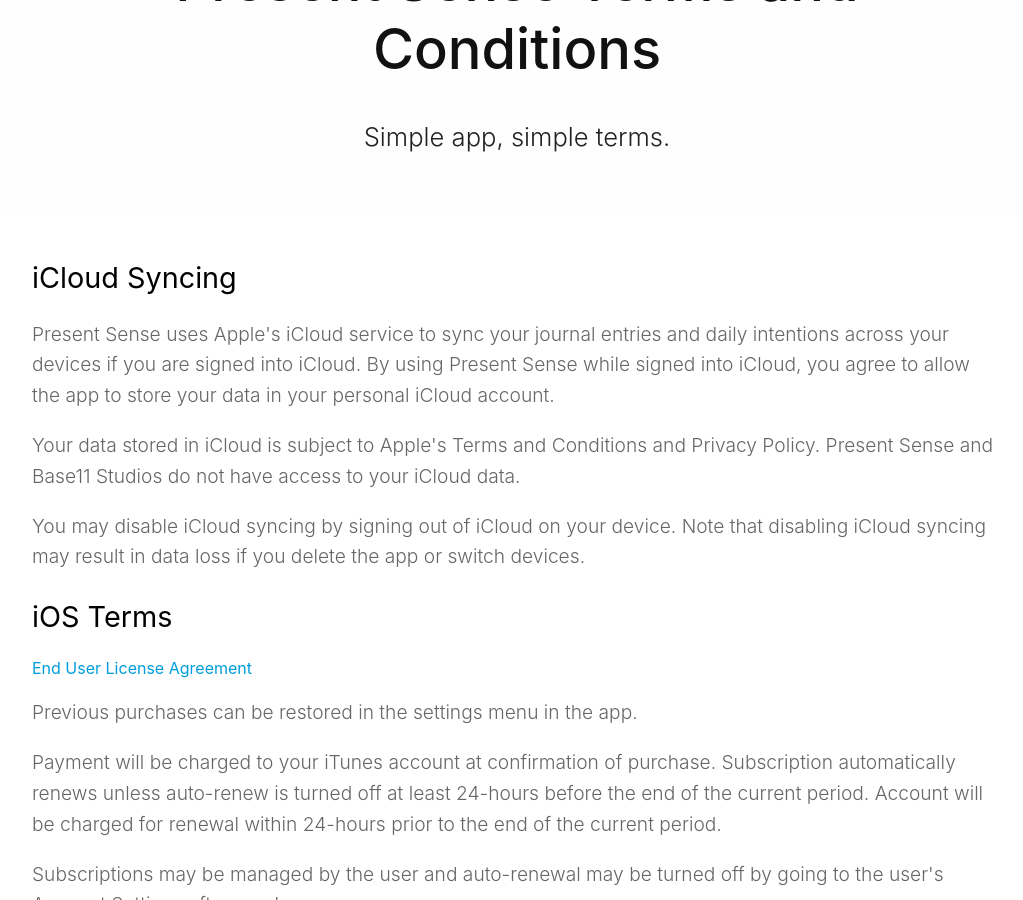
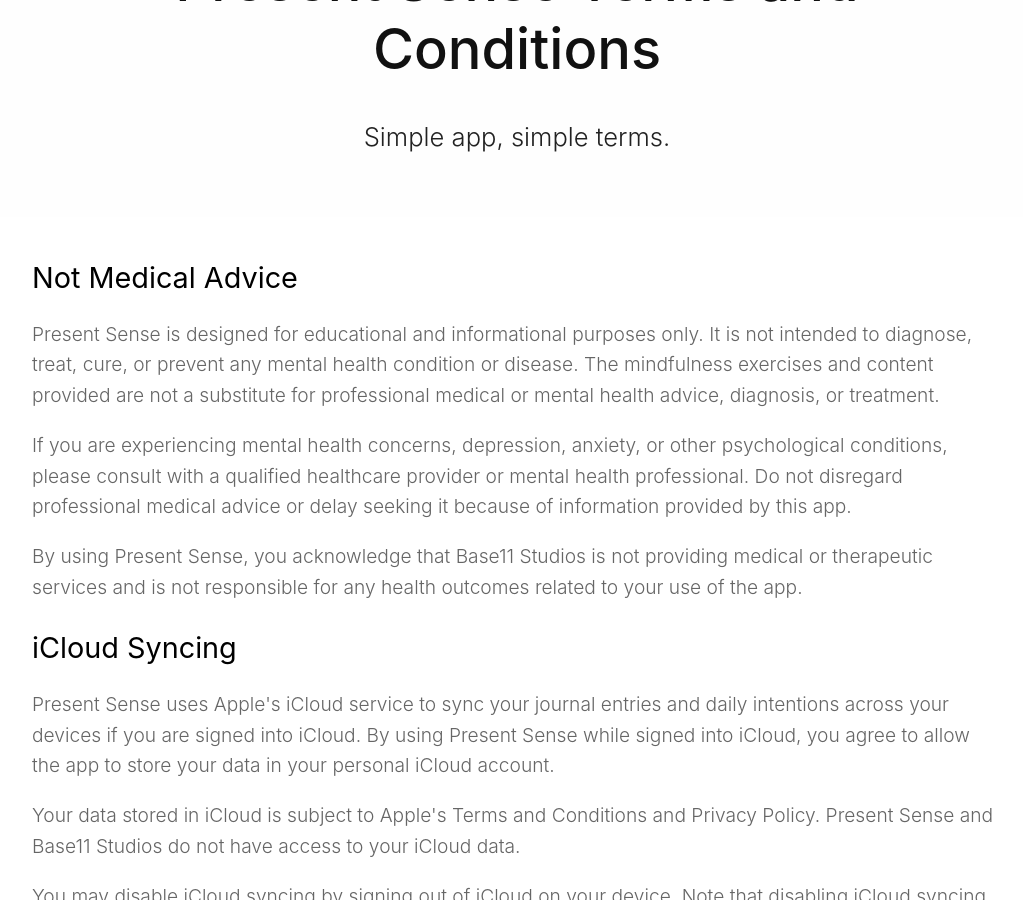
Before and after one commit to Base11Studios/base11site, a Jekyll site: the page built from present-sense-terms.html, in a window 1280 px wide and 900 px high, scrolled down 261 px. Shown: the whole window, without its empty margins (123-1146 px from the left). Built offline with Jekyll 4.4.1, drawn with Linux system fonts in a browser that asks for light colours; nearby versions of some CDN libraries; library files that are not in the unit come from our copies.

Commit message:
Update present sense terms

```diff
--- a/present-sense-terms.html
+++ b/present-sense-terms.html
@@ -5,6 +5,13 @@
 ---
 
 <section>
+	<div class="container">
+		<h3>Not Medical Advice</h3>
+		<p>Present Sense is designed for educational and informational purposes only. It is not intended to diagnose, treat, cure, or prevent any mental health condition or disease. The mindfulness exercises and content provided are not a substitute for professional medical or mental health advice, diagnosis, or treatment.</p>
+		<p>If you are experiencing mental health concerns, depression, anxiety, or other psychological conditions, please consult with a qualified healthcare provider or mental health professional. Do not disregard professional medical advice or delay seeking it because of information provided by this app.</p>
+		<p>By using Present Sense, you acknowledge that Base11 Studios is not providing medical or therapeutic services and is not responsible for any health outcomes related to your use of the app.</p>
+	</div>
+
 	<div class="container">
 		<h3>iCloud Syncing</h3>
 		<p>Present Sense uses Apple's iCloud service to sync your journal entries and daily intentions across your devices if you are signed into iCloud. By using Present Sense while signed into iCloud, you agree to allow the app to store your data in your personal iCloud account.</p>
```
